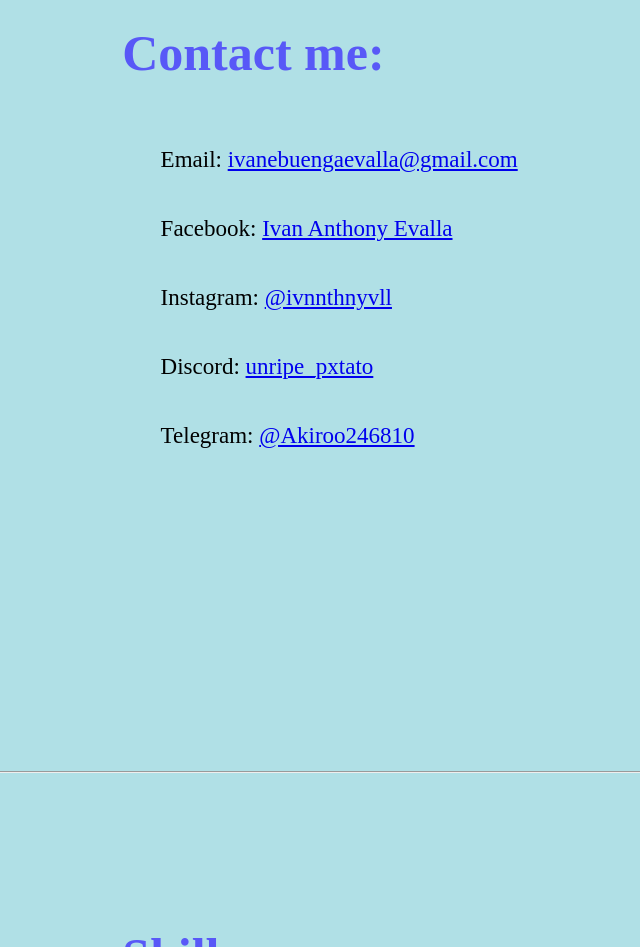
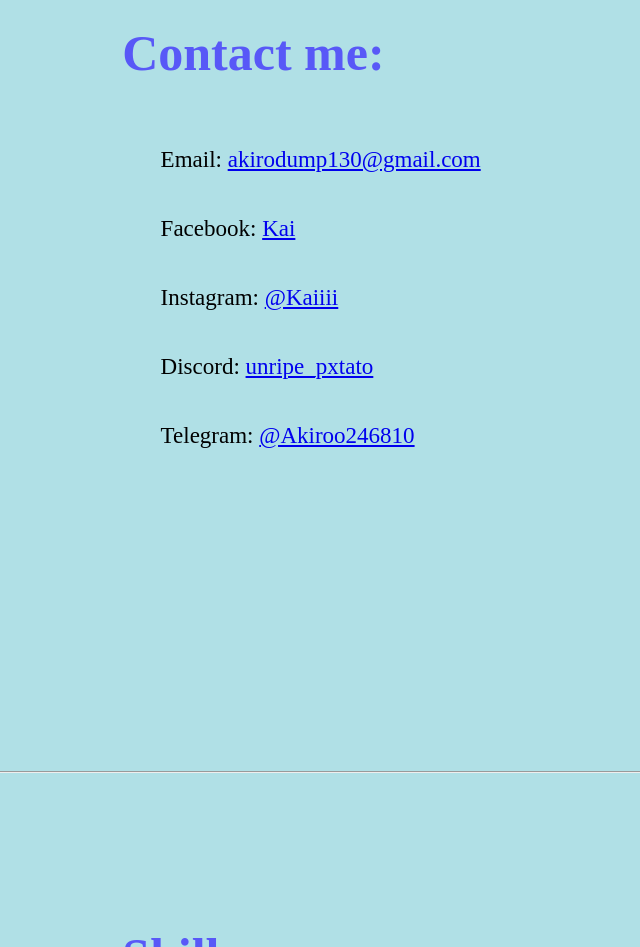
Before and after one commit to Kaito091023/KaisWeb, a plain HTML site: page index.html in a window 1280 px wide. Shown: the part 2052-2999 px from the top of the page, without its empty margins (57-697 px from the left). Drawn offline with Linux system fonts and the light colour scheme.

Commit message:
index.html

```diff
--- a/index.html
+++ b/index.html
@@ -48,13 +48,13 @@
         <div class="contact">
             <h1>Contact me:</h1>
             <p>
-                Email: <a href="mailto: akirodump130@gmail.com">ivanebuengaevalla@gmail.com</a>
+                Email: <a href="mailto: akirodump130@gmail.com">akirodump130@gmail.com</a>
             </p>
             <p>
-                Facebook: <a href="https://www.facebook.com/ivananthony.evalla.3" target="_blank">Ivan Anthony Evalla</a>
+                Facebook: <a href="https://www.facebook.com/ivananthony.evalla.3" target="_blank">Kai</a>
             </p>
             <p>
-                Instagram: <a href="https://www.instagram.com/ivnnthnyvll/" target="_blank">@ivnnthnyvll</a>
+                Instagram: <a href="https://www.instagram.com/https.1ts1vaxx/" target="_blank">@Kaiiii</a>
             </p>
             <p>
                 Discord: <a href="https://discord.com/unripe_pxtato/" target="_blank">unripe_pxtato</a>
```
